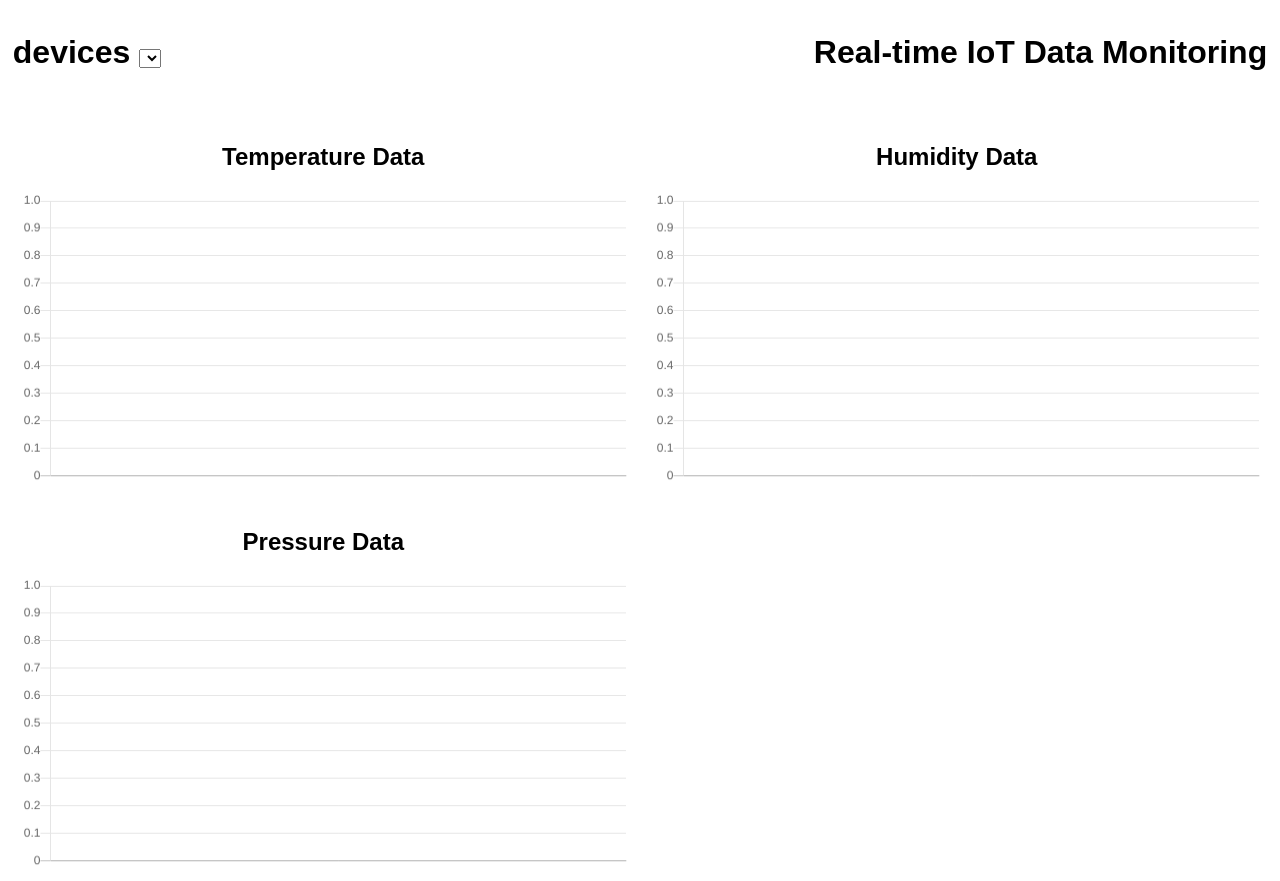
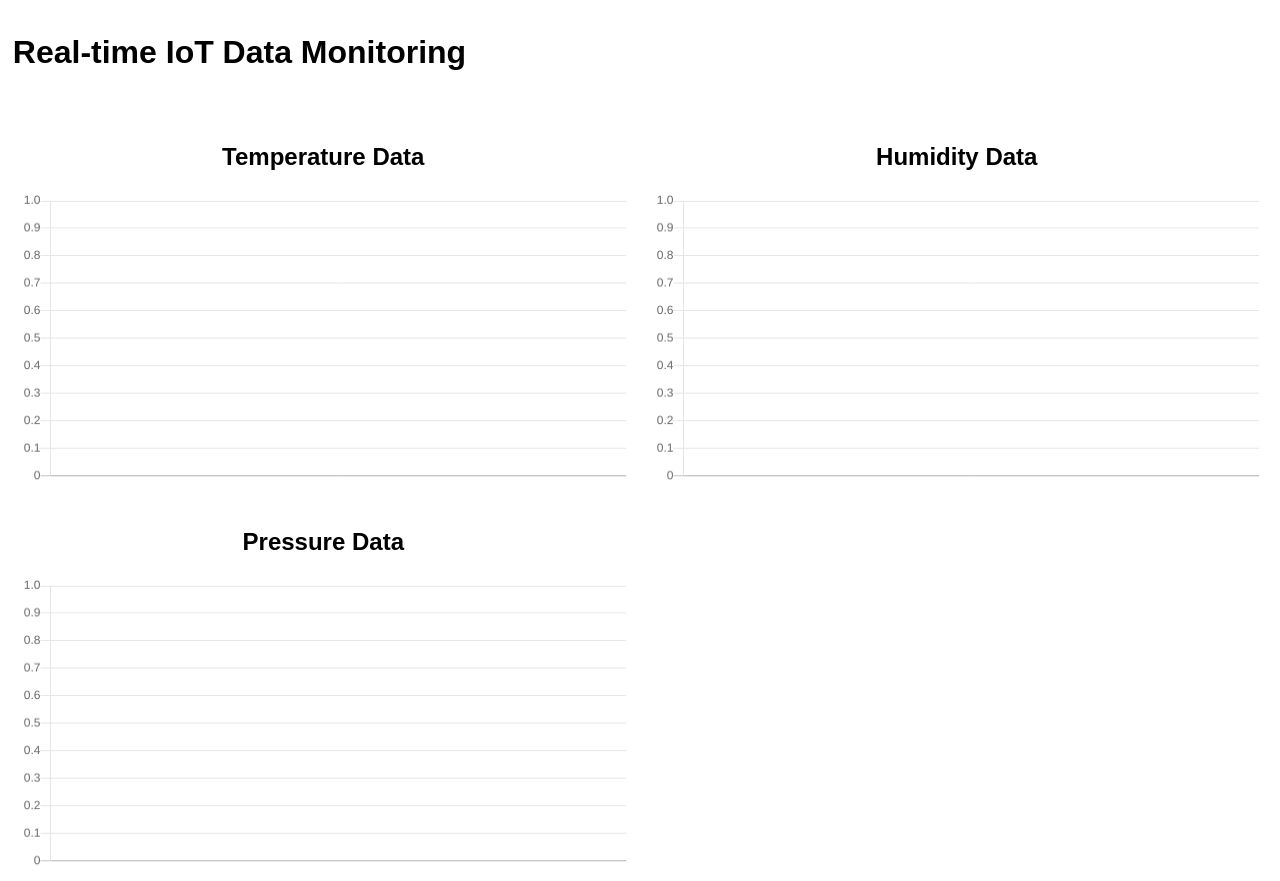
Before and after one commit to BehnamSpark/IoTDash, a website: page public/index.html in a window 1280 px wide. Drawn offline with nearby package versions, Linux system fonts and the light colour scheme.

Commit message:
Remove device selection UI elements from the main header

```diff
--- a/public/index.html
+++ b/public/index.html
@@ -13,10 +13,6 @@
 </head>
 <body>
     <h1 class="flexHeader">
-        <span>
-            <span id="deviceCount">devices</span>
-            <select id="listOfDevices" class="select_box"></select>
-        </span>
         <span>Real-time IoT Data Monitoring</span>
     </h1>
 
```
